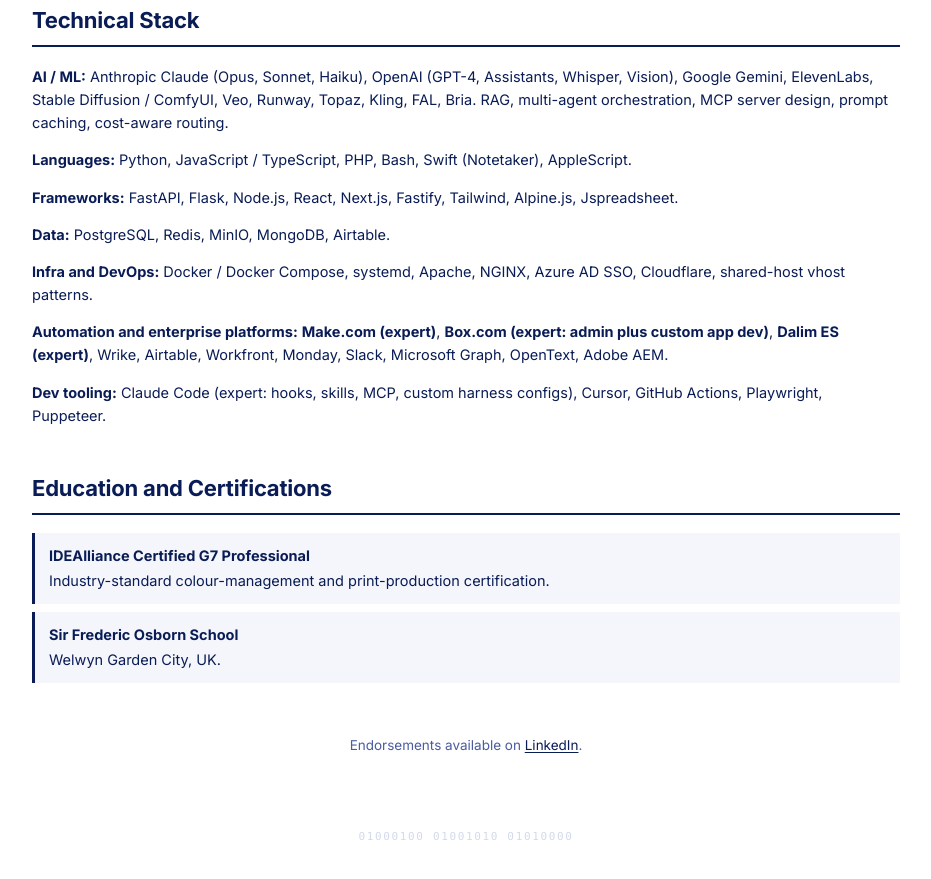
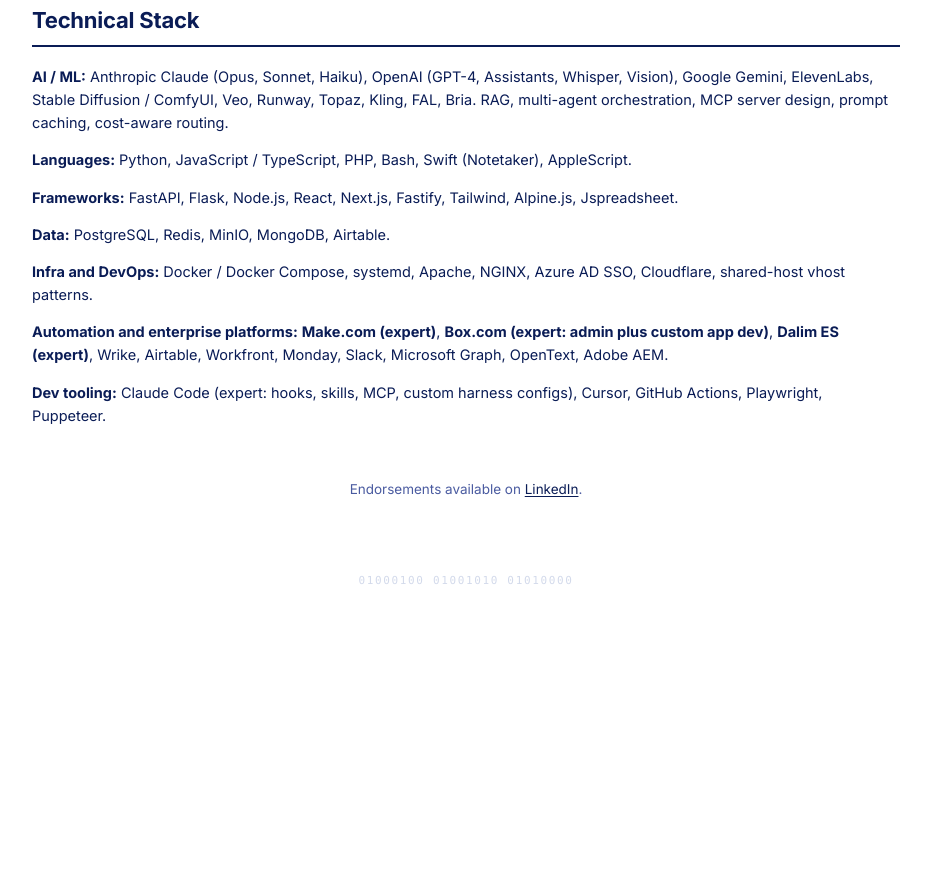
Before and after one commit to djp1971/davidjamesporter, a plain HTML site: page CV.html in a window 1280 px wide. Shown: the part 6265-7144 px from the top of the page, without its empty margins (174-1105 px from the left). After the commit the page ends 6926 px from the top, so only its background shows below. Drawn offline with Linux system fonts and the light colour scheme; a web font is replaced by a local one.

Commit message:
Add files via upload

```diff
--- a/CV.html
+++ b/CV.html
@@ -664,12 +664,6 @@
   <div class="stack-block"><span class="stack-label">Dev tooling:</span> Claude Code (expert: hooks, skills, MCP, custom harness configs), Cursor, GitHub Actions, Playwright, Puppeteer.</div>
 </section>
 
-<section>
-  <h2>Education and Certifications</h2>
-  <div class="education-item"><strong>IDEAlliance Certified G7 Professional</strong>Industry-standard colour-management and print-production certification.</div>
-  <div class="education-item"><strong>Sir Frederic Osborn School</strong>Welwyn Garden City, UK.</div>
-</section>
-
 <section style="text-align:center; padding-top:8px;">
   <p style="font-size:13.5px; color:var(--blue-60); margin:0;">Endorsements available on <a href="https://www.linkedin.com/in/dporter3/" target="_blank" rel="noopener">LinkedIn</a>.</p>
 </section>
```
